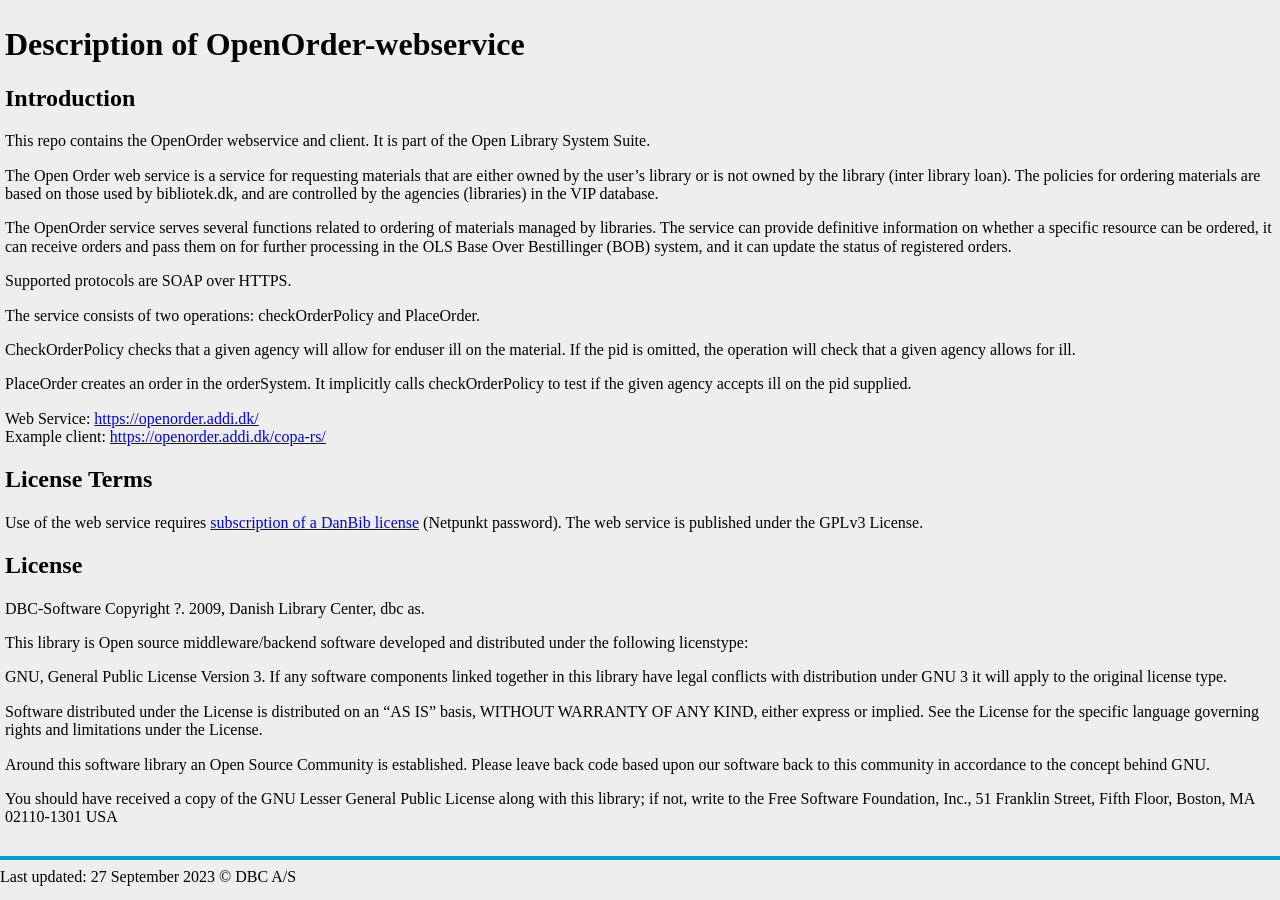
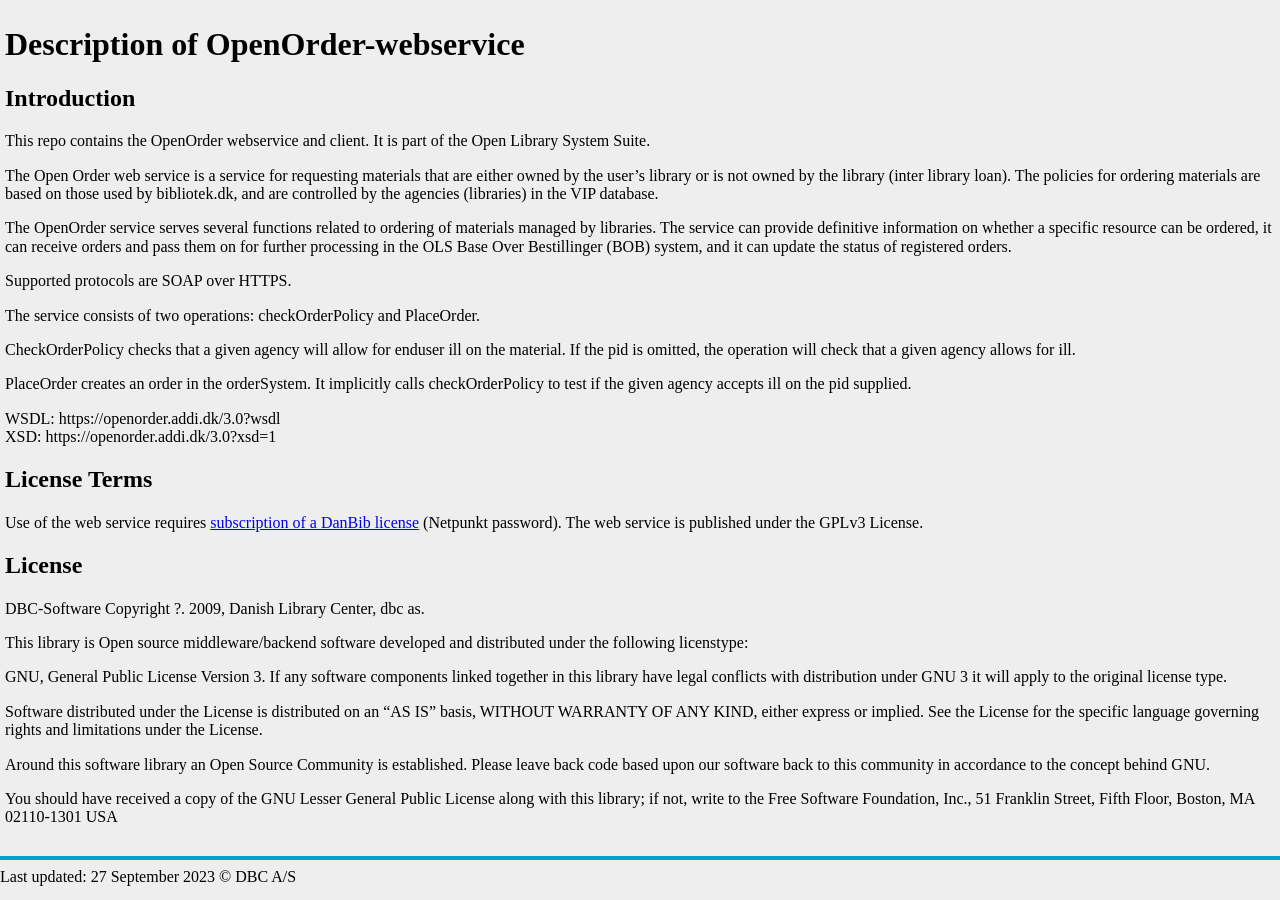
Before and after one commit to DBCDK/dbcdk.github.io, a Jekyll site: the page built from OpenOrderWebservice.md, in a window 1280 px wide. Built offline with Jekyll 4.4.1, drawn with Linux system fonts in a browser that asks for light colours; nearby versions of some CDN libraries; our own code applies the rules of GitHub Pages for plain Markdown files.

Commit message:
Ãremove example client and add WSDL/XSD

```diff
--- a/OpenOrderWebservice.md
+++ b/OpenOrderWebservice.md
@@ -20,8 +20,8 @@
 
 PlaceOrder creates an order in the orderSystem. It implicitly calls checkOrderPolicy to test if the given agency accepts ill on the pid supplied.
 
-Web Service: [https://openorder.addi.dk/](https://openorder.addi.dk/) <br/>
-Example client: [https://openorder.addi.dk/copa-rs/](https://openorder.addi.dk/copa-rs/)
+WSDL: https://openorder.addi.dk/3.0?wsdl <br/>
+XSD: https://openorder.addi.dk/3.0?xsd=1
 
 ## License Terms
 Use of the web service requires [subscription of a DanBib license](http://www.dbc.dk/produkter-services/databaser_tjenester_produktoversigt/danbib) (Netpunkt password).
```
